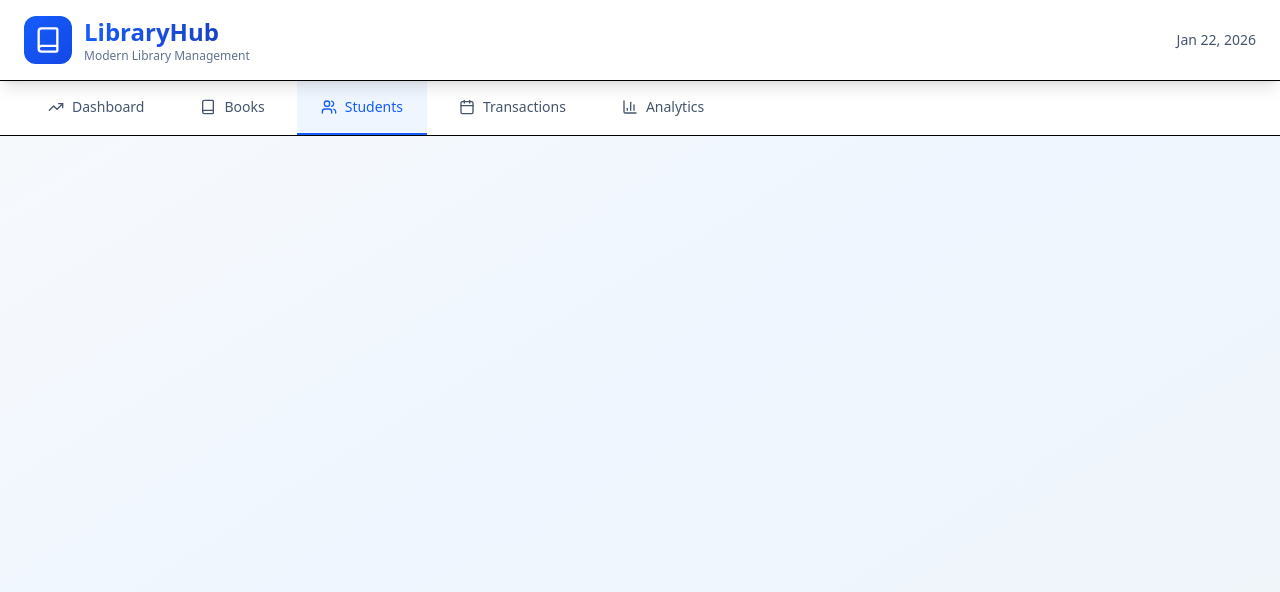
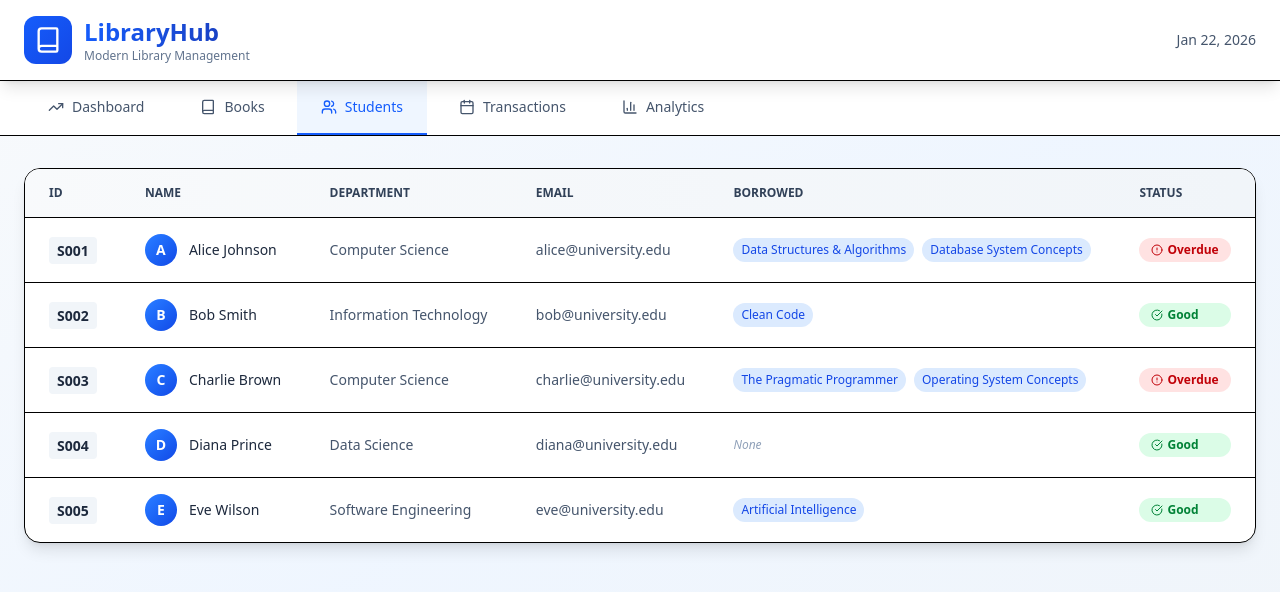
Before and after one commit to nandeeshdb007/libray-management-assessment, a Next.js app: page / in a window 1280 px wide. Both pictures are taken after a click on the button "Students". Shown: the top 592 px of the page. Built offline with nearby package versions, Linux system fonts and the light colour scheme.

Commit message:
feat: created-student-tab-component

```diff
--- /dev/null
+++ b/src/components/feature/StudentTab.tsx
@@ -0,0 +1,76 @@
+import { StudentsTabProps } from "@/src/types";
+import { AlertCircle, CheckCircle } from "lucide-react";
+
+export const StudentsTab = ({ students, overdueRecords, bookMap }: StudentsTabProps) => {
+    return (
+        <div className="bg-white rounded-2xl shadow-lg border overflow-hidden">
+            <table className="w-full">
+                <thead className="bg-gradient-to-r from-slate-50 to-slate-100 border-b">
+                    <tr>
+                        <th className="px-6 py-4 text-left text-xs font-bold text-slate-700 uppercase">ID</th>
+                        <th className="px-6 py-4 text-left text-xs font-bold text-slate-700 uppercase">Name</th>
+                        <th className="px-6 py-4 text-left text-xs font-bold text-slate-700 uppercase">Department</th>
+                        <th className="px-6 py-4 text-left text-xs font-bold text-slate-700 uppercase">Email</th>
+                        <th className="px-6 py-4 text-left text-xs font-bold text-slate-700 uppercase">Borrowed</th>
+                        <th className="px-6 py-4 text-left text-xs font-bold text-slate-700 uppercase">Status</th>
+                    </tr>
+                </thead>
+                <tbody className="divide-y">
+                    {students.map(student => {
+                        const hasOverdue = overdueRecords.some(r => r.studentId === student.id);
+                        return (
+                            <tr key={student.id} className="hover:bg-slate-50">
+                                <td className="px-6 py-4">
+                                    <span className="text-sm font-bold text-slate-800 bg-slate-100 px-2 py-1 rounded">{student.id}</span>
+                                </td>
+                                <td className="px-6 py-4">
+                                    <div className="flex items-center">
+                                        <div className="w-8 h-8 bg-gradient-to-br from-blue-500 to-blue-700 rounded-full flex items-center justify-center text-white font-bold text-sm mr-3">
+                                            {student.name.charAt(0)}
+                                        </div>
+                                        <span className="text-sm font-medium text-slate-800">{student.name}</span>
+                                    </div>
+                                </td>
+                                <td className="px-6 py-4 text-sm text-slate-600">{student.department}</td>
+                                <td className="px-6 py-4 text-sm text-slate-600">{student.email}</td>
+                                <td className="px-6 py-4">
+                                    <div className="flex flex-wrap gap-2">
+                                        {student.borrowedBooks.length === 0 ? (
+                                            <span className="text-xs text-slate-400 italic">None</span>
+                                        ) : (
+                                            student.borrowedBooks.map(id => {
+                                                const book = bookMap.get(id);
+                                                return (
+                                                    <span key={id} className="text-xs bg-blue-100 text-blue-700 px-2 py-1 rounded-full font-medium">
+                                                        {book?.title}
+                                                    </span>
+                                                );
+                                            })
+                                        )}
+                                    </div>
+                                </td>
+                                <td className="px-6 py-4">
+                                    {hasOverdue ? (
+                                        <span className="flex items-center text-xs font-bold text-red-700 bg-red-100 px-3 py-1 rounded-full">
+                                            <AlertCircle className="w-3 h-3 mr-1" />
+                                            Overdue
+                                        </span>
+                                    ) : student.borrowedBooks.length >= 3 ? (
+                                        <span className="flex items-center text-xs font-bold text-amber-700 bg-amber-100 px-3 py-1 rounded-full">
+                                            Max Limit
+                                        </span>
+                                    ) : (
+                                        <span className="flex items-center text-xs font-bold text-green-700 bg-green-100 px-3 py-1 rounded-full">
+                                            <CheckCircle className="w-3 h-3 mr-1" />
+                                            Good
+                                        </span>
+                                    )}
+                                </td>
+                            </tr>
+                        );
+                    })}
+                </tbody>
+            </table>
+        </div>
+    );
+};
--- a/src/components/main/Home.tsx
+++ b/src/components/main/Home.tsx
@@ -6,6 +6,7 @@ import { useLibrary } from "@/src/hooks/useLibrary";
 import { Dashboard } from "../feature/Dashboard";
 import { Header } from "../layout/Header";
 import { Navigation } from "../layout/NavigationTabs";
+import { StudentsTab } from "../feature/StudentTab";
 
 export default function Home() {
   const { tab, setTab, handleIssueClick } = useHome();
@@ -15,6 +16,7 @@ export default function Home() {
     overdueRecords,
     analytics,
     returnBook,
+    students,
   } = useLibrary();
 
   return (
@@ -33,6 +35,13 @@ export default function Home() {
             onReturnBook={returnBook}
           />
         )}
+                {tab === 'students' && (
+          <StudentsTab
+            students={students}
+            overdueRecords={overdueRecords}
+            bookMap={bookMap}
+          />
+        )}
       </main>
     </div>
   );
--- a/src/types/index.ts
+++ b/src/types/index.ts
@@ -63,3 +63,9 @@ export interface DashboardProps {
     onIssueClick: () => void;
     onReturnBook: (id: string) => void;
 }
+
+export interface StudentsTabProps {
+    students: Student[];
+    overdueRecords: BorrowRecord[];
+    bookMap: Map<string, any>;
+}
```
